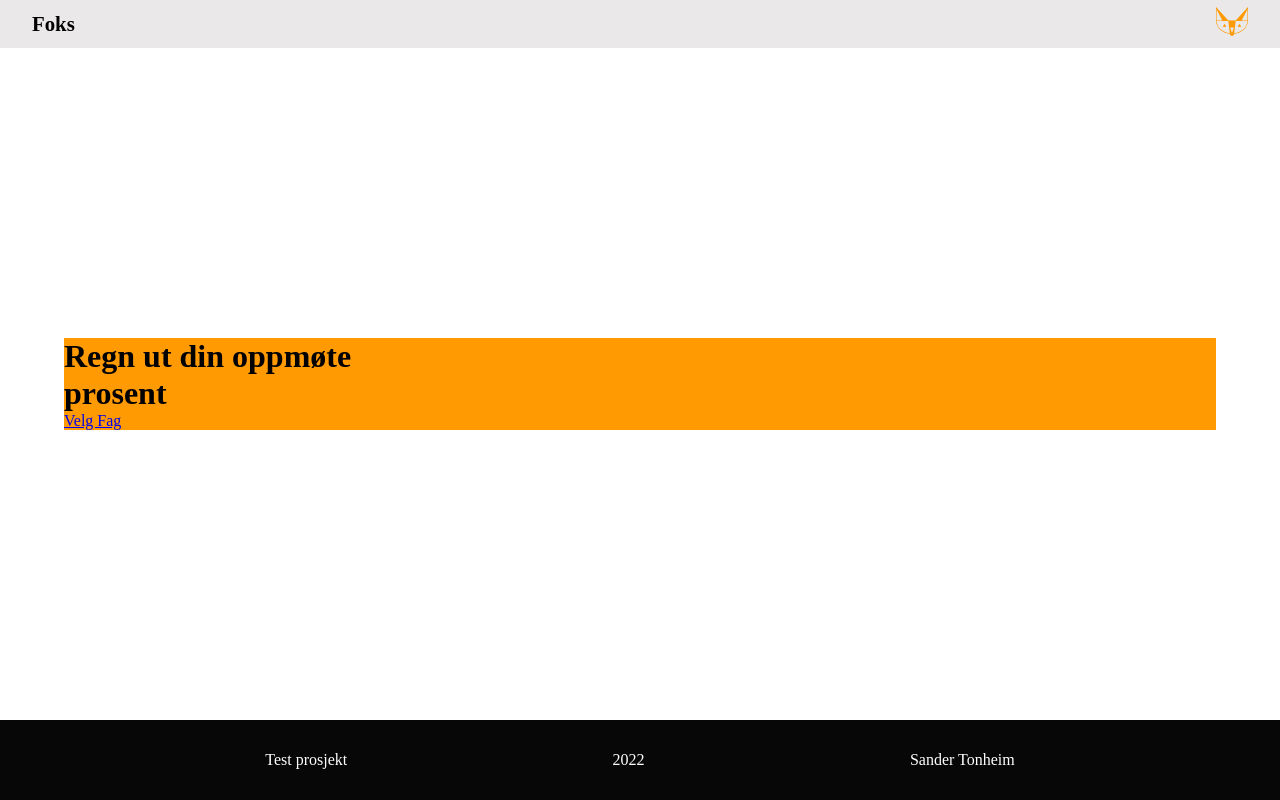
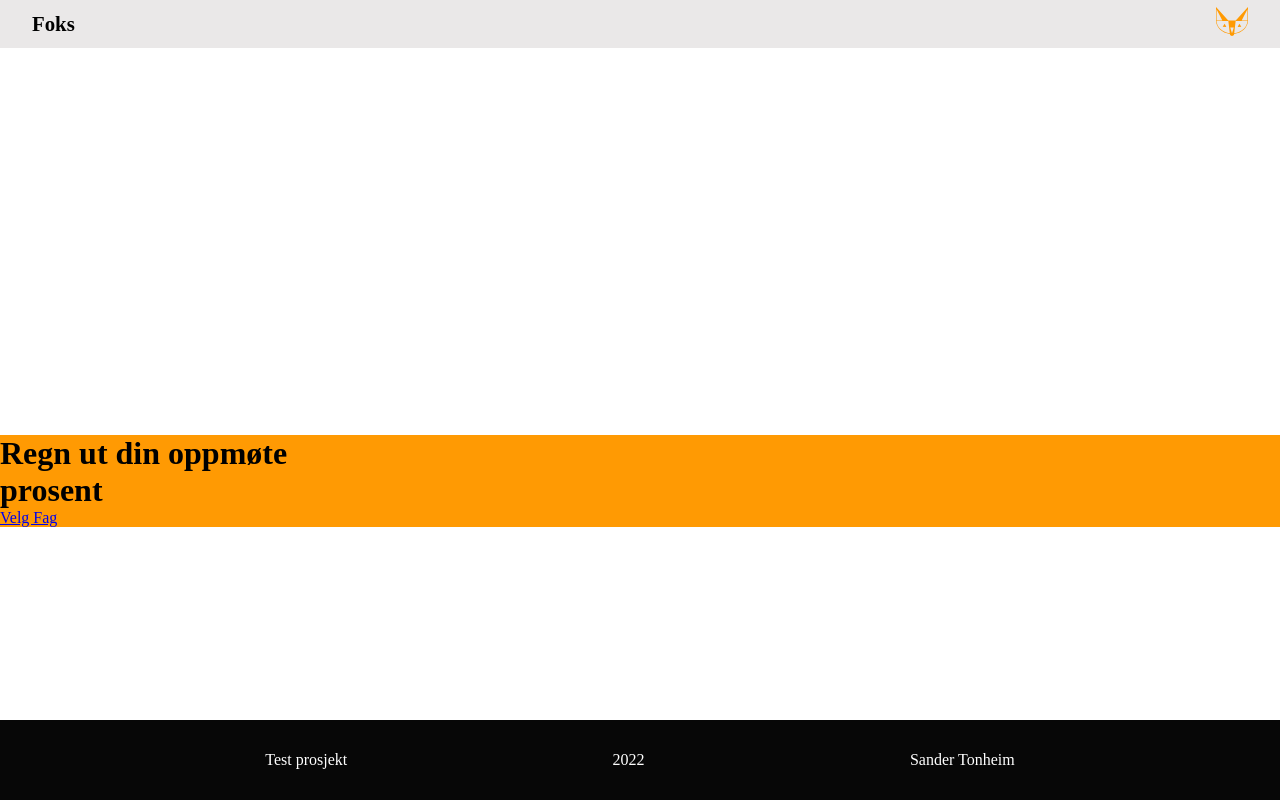
Before and after one commit to janwag/oppmote, a Next.js app: page / in a window 1280 px wide. Built offline with nearby package versions, Linux system fonts and the light colour scheme.

Commit message:
layout styling, layout container styling

```diff
--- a/components/Layout.js
+++ b/components/Layout.js
@@ -1,12 +1,13 @@
 import Footer from './footer'
-import styles from '/styles/Layout.module.css'
 import Navbar from '/components/navbar.js'
+import s from '../styles/layout.module.css'
 // templet komponent som man wrapper rundt andre komponenter slik. Kan brukes flere ganger
 export default function Layout({ children }) {
 	return (
 		<>
 			<Navbar />
-			<div className={styles.content}>{children}</div>
+			<div className={s.container}></div>
+			{children}
 			<Footer />
 		</>
 	)
--- a/pages/velgfag/[slug].js
+++ b/pages/velgfag/[slug].js
@@ -48,7 +48,7 @@ export default function ProfilePage({ data }) {
 				<h1>{data.name}</h1>
 
 				<h2>{data.className}</h2>
-
+				<div className={s.fields}>
 					{data.arbeidsgrupper > 0 ? (
 						<p className='Arbeidsgrupper'>
 							Jeg har deltatt på <input type='number' /> av {data.arbeidsgrupper} arbeidsgrupper.
@@ -87,6 +87,7 @@ export default function ProfilePage({ data }) {
 						''
 					)}
 				</div>
+			</div>
 
 			<button
 				className={s.regn_ut}
--- a/styles/Layout.module.css
+++ b/styles/Layout.module.css
@@ -1,6 +1,7 @@
-.content {
-	width: 90vw;
-	min-height: 100%;
-	margin: 0 auto;
-	padding: 2rem 0;
+.container {
+	display: flex;
+	flex-direction: column;
+	max-height: 100vh;
+	min-width: 100vw;
+	justify-content: space-between;
 }
--- a/styles/slug.module.css
+++ b/styles/slug.module.css
@@ -0,0 +1,16 @@
+.container {
+	display: flex;
+	flex-direction: column;
+	justify-content: space-evenly;
+	max-width: 90%;
+
+	max-height: 100%;
+	background-color: #333;
+}
+
+.fields {
+	max-width: 100%;
+	max-height: 100%;
+	display: flex;
+	flex-direction: column;
+}
```
Lines whose indentation alone changed are shown as unchanged.
